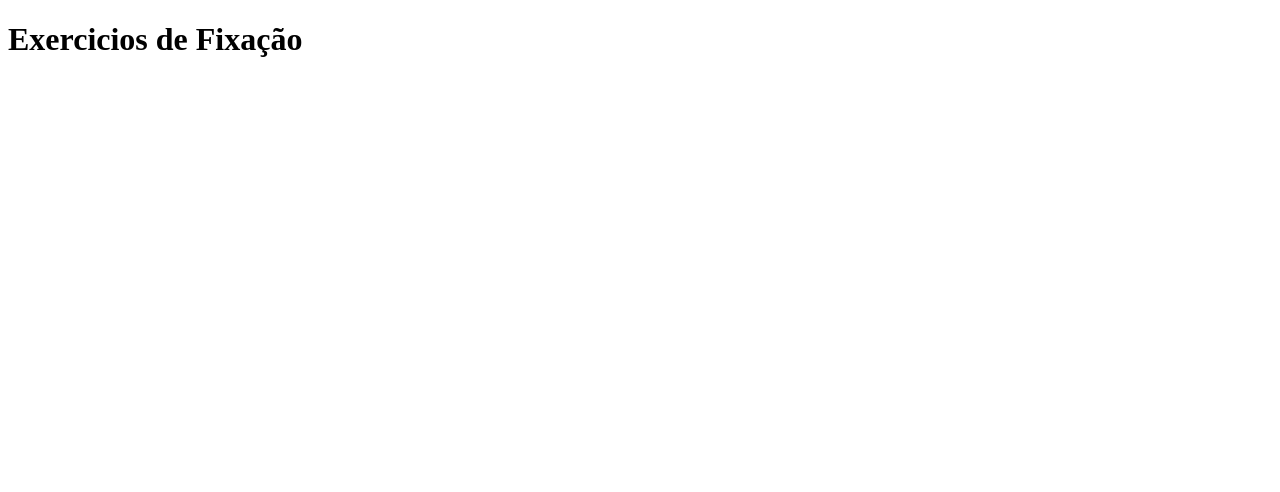
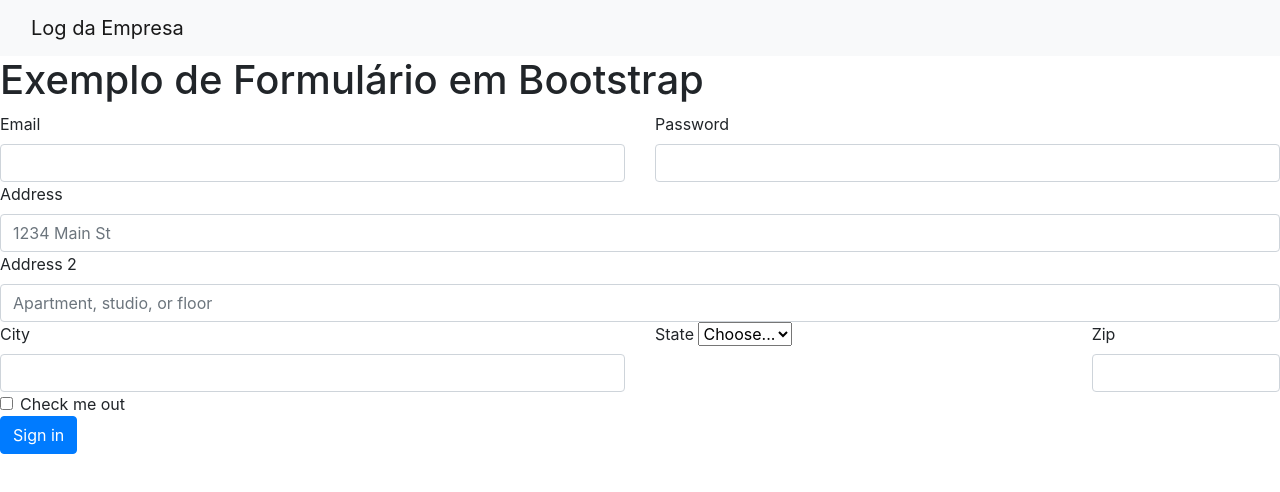
Before and after one commit to junior-rijo/Exercicio_html_css_JS_puro, a plain HTML site: page index.html in a window 1280 px wide. Drawn offline with nearby package versions, Linux system fonts and the light colour scheme.

Commit message:
form_bootStrap

```diff
--- /dev/null
+++ b/css/style.css
@@ -0,0 +1,3 @@
+body {
+    /*text-align: center;*/
+}
--- a/index.html
+++ b/index.html
@@ -1,13 +1,70 @@
 <!DOCTYPE html>
-<html lang="pt-br">
+<html lang="en">
 <head>
-    <meta charset="UTF-8">
-    <meta name="viewport" content="width=device-width, initial-scale=1.0">
-    <title>Tecnologias Pura</title>
+  <title>Bootstrap Example</title>
+  <meta charset="utf-8">
+  <meta name="viewport" content="width=device-width, initial-scale=1">
+  <link rel="stylesheet" href="https://maxcdn.bootstrapcdn.com/bootstrap/4.5.2/css/bootstrap.min.css">
+  <script src="https://ajax.googleapis.com/ajax/libs/jquery/3.5.1/jquery.min.js"></script>
+  <script src="https://cdnjs.cloudflare.com/ajax/libs/popper.js/1.16.0/umd/popper.min.js"></script>
+  <script src="https://maxcdn.bootstrapcdn.com/bootstrap/4.5.2/js/bootstrap.min.js"></script>
+  <link rel="stylesheet" href="css/style.css">
 </head>
+
+
 <body>
     <header>
-        <h1>Exercicios de Fixação</h1>
+        <nav class="navbar navbar-expand-lg navbar-light bg-light">
+            <div class="container-fluid">
+                <a class="navbar-brand" href="#">Log da Empresa</a>
+                <button class="navbar-toggler" type="button" data-bs-toggle="collapse" data-bs-target="#navbarSupportedContent" aria-controls="navbarSupportedContent" aria-expanded="false" aria-label="Toggle navigation"></button>
+            </div>
+        </nav>
     </header>
+    <h1>Exemplo de Formulário em Bootstrap</h1>
+    <form class="row g-3">
+        <div class="col-md-6">
+          <label for="inputEmail" class="form-label">Email</label>
+          <input type="email" class="form-control" id="inputEmail">
+        </div>
+        <div class="col-md-6">
+          <label for="inputPassword4" class="form-label">Password</label>
+          <input type="password" class="form-control" id="inputPassword4">
+        </div>
+        <div class="col-12">
+          <label for="inputAddress" class="form-label">Address</label>
+          <input type="text" class="form-control" id="inputAddress" placeholder="1234 Main St">
+        </div>
+        <div class="col-12">
+          <label for="inputAddress2" class="form-label">Address 2</label>
+          <input type="text" class="form-control" id="inputAddress2" placeholder="Apartment, studio, or floor">
+        </div>
+        <div class="col-md-6">
+          <label for="inputCity" class="form-label">City</label>
+          <input type="text" class="form-control" id="inputCity">
+        </div>
+        <div class="col-md-4">
+          <label for="inputState" class="form-label">State</label>
+          <select id="inputState" class="form-select">
+            <option selected>Choose...</option>
+            <option>...</option>
+          </select>
+        </div>
+        <div class="col-md-2">
+          <label for="inputZip" class="form-label">Zip</label>
+          <input type="text" class="form-control" id="inputZip">
+        </div>
+        <div class="col-12">
+          <div class="form-check">
+            <input class="form-check-input" type="checkbox" id="gridCheck">
+            <label class="form-check-label" for="gridCheck">
+              Check me out
+            </label>
+          </div>
+        </div>
+        <div class="col-12">
+          <button type="submit" class="btn btn-primary">Sign in</button>
+        </div>
+      </form>
 </body>
 </html>
```
